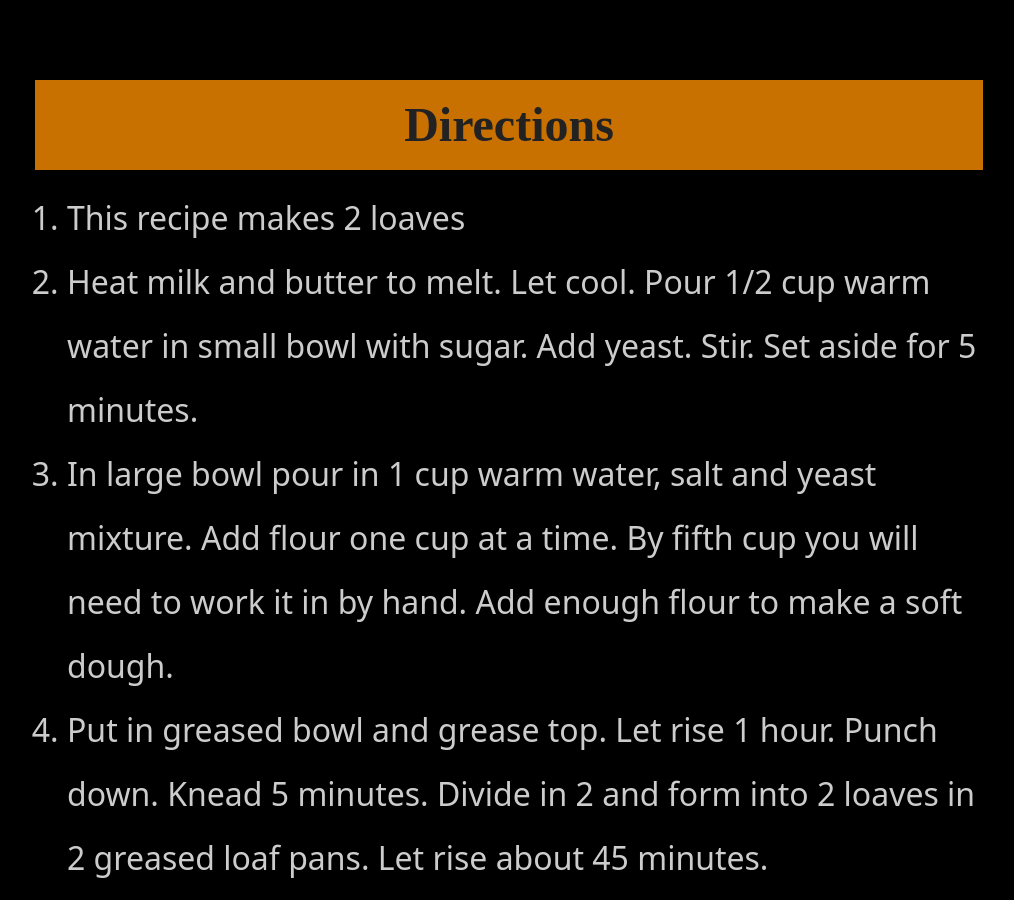
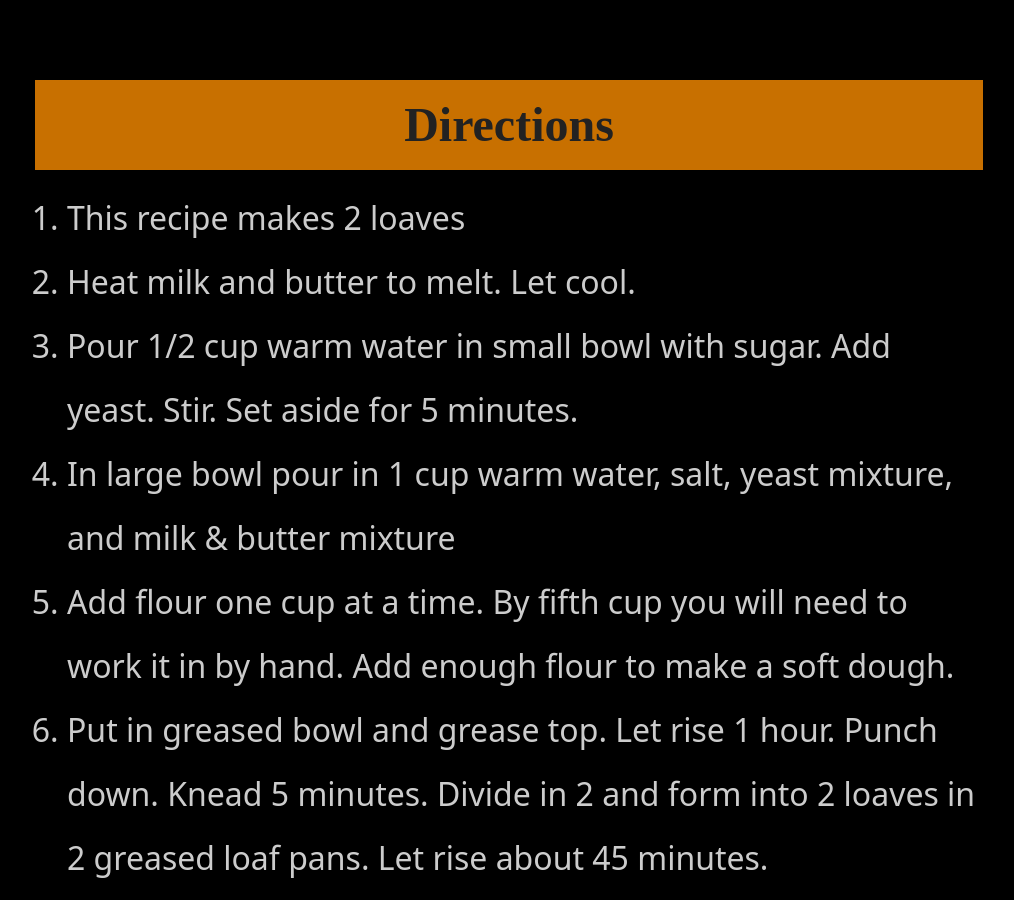
Before and after one commit to dits-family-cookbook/dits-family-cookbook.github.io, a Jekyll site: the page built from recipes/breads/mas-bread-loaf.md, in a window 1280 px wide and 900 px high, scrolled down 968 px. Shown: the whole window, without its empty margins (131-1145 px from the left). Built offline with Jekyll 4.4.1, drawn with Linux system fonts in a browser that asks for light colours.

Commit message:
mas-bread-loaf

```diff
--- a/recipes/breads/mas-bread-loaf.md
+++ b/recipes/breads/mas-bread-loaf.md
@@ -18,7 +18,9 @@ layout: page
 # Directions
 
 1. This recipe makes 2 loaves
-1. Heat milk and butter to melt. Let cool. Pour 1/2 cup warm water in small bowl with sugar. Add yeast. Stir. Set aside for 5 minutes.
-1. In large bowl pour in 1 cup warm water, salt and yeast mixture. Add flour one cup at a time. By fifth cup you will need to work it in by hand. Add enough flour to make a soft dough.
+1. Heat milk and butter to melt. Let cool.
+1. Pour 1/2 cup warm water in small bowl with sugar. Add yeast. Stir. Set aside for 5 minutes.
+1. In large bowl pour in 1 cup warm water, salt, yeast mixture, and milk & butter mixture
+1. Add flour one cup at a time. By fifth cup you will need to work it in by hand. Add enough flour to make a soft dough.
 1. Put in greased bowl and grease top. Let rise 1 hour. Punch down. Knead 5 minutes. Divide in 2 and form into 2 loaves in 2 greased loaf pans. Let rise about 45 minutes.
 1. Bake 375 degrees F. for 45 minutes. Remove from pans to cool (lay on sides so they do not collapse).
```
